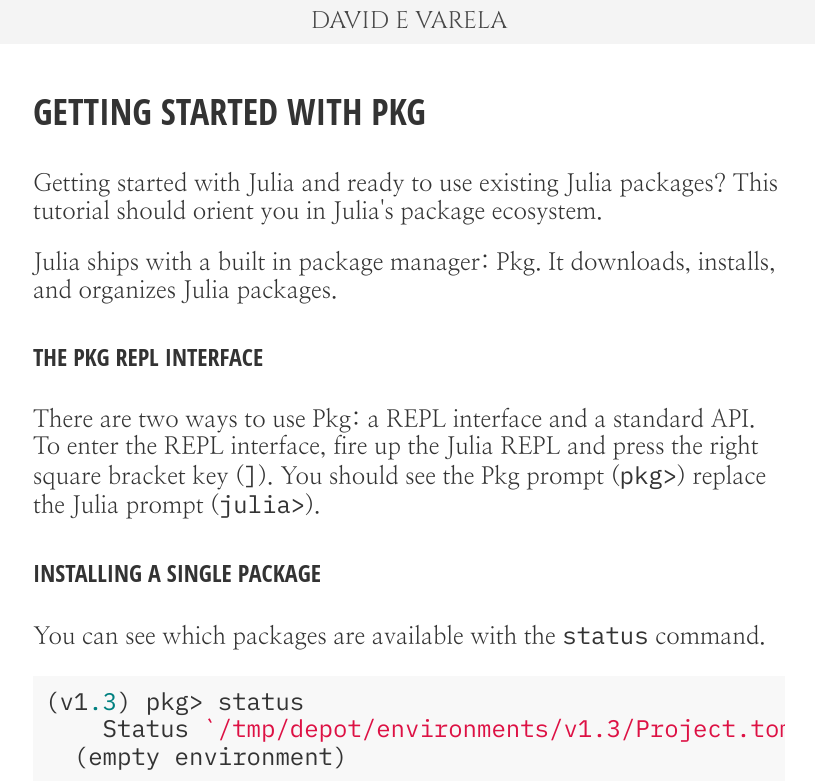
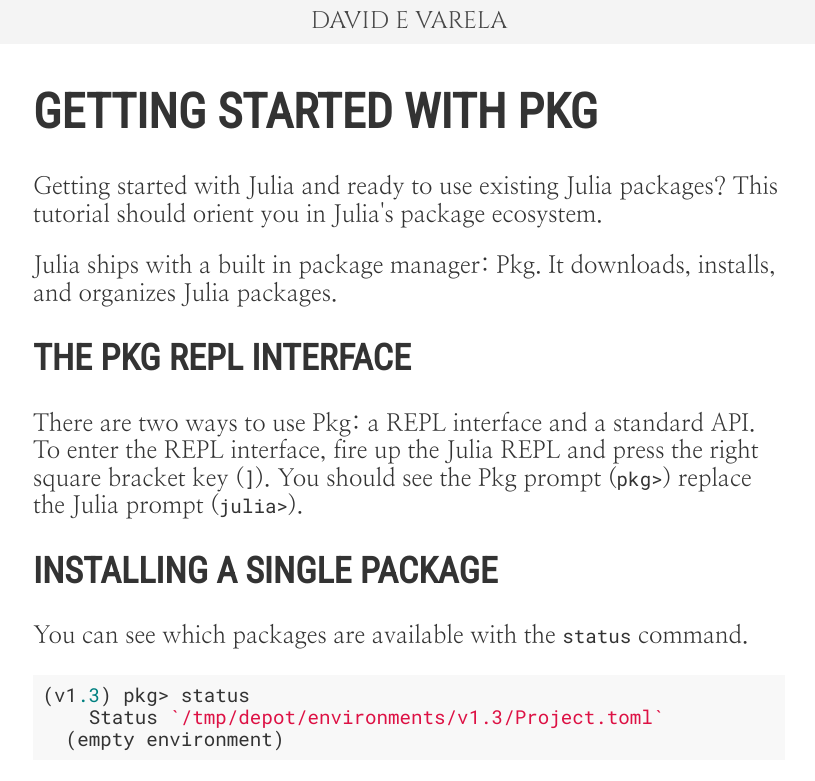
Before and after one commit to 00vareladavid/00vareladavid.github.io, a plain HTML site: page pub/getting_started_with_pkg.html in a window 1280 px wide. Shown: the top 781 px of the page, without its empty margins (231-1046 px from the left). Drawn offline with Linux system fonts and the light colour scheme.

Commit message:
adjust fonts

```diff
--- a/css/custom.css
+++ b/css/custom.css
@@ -1,2 +1,2 @@
 a { text-decoration: none ; }
-code { font-family: 'IBM Plex Mono', monospace; font-size: 1.5rem ; }
+code { font-family: 'Roboto Mono', monospace; font-size: 1.2rem ; }
--- a/pub/getting_started_with_pkg.html
+++ b/pub/getting_started_with_pkg.html
@@ -9,7 +9,7 @@
    <!-- Syntax highlighting via Prism, note: restricted langs -->
 <link rel="stylesheet" href="/libs/highlight/github.min.css">
 
-  <link href="https://fonts.googleapis.com/css?family=Cinzel|Cormorant+Garamond|IBM+Plex+Mono|Nanum+Myeongjo|Open+Sans+Condensed&display=swap" rel="stylesheet">
+  <link href="https://fonts.googleapis.com/css?family=Cinzel|Roboto+Mono|Roboto+Condensed|Cormorant+Garamond|Source+Code+Pro|Nanum+Myeongjo|Open+Sans+Condensed&display=swap" rel="stylesheet">
   <link rel="stylesheet" href="/css/tachyons.css">
   <link rel="stylesheet" href="/css/custom.css">
    <title>Getting Started With Pkg</title>
@@ -25,12 +25,12 @@
 <!-- Content appended here -->
 
 <div class="jd-content">
-<h1 id="getting_started_with_pkg"><a class="open-sans-condensed f2 ttu black-80" href="/pub/getting_started_with_pkg.html#getting_started_with_pkg">Getting Started with Pkg</a></h1>
+<h1 id="getting_started_with_pkg"><a class="roboto-condensed f1 ttu black-80" href="/pub/getting_started_with_pkg.html#getting_started_with_pkg">Getting Started with Pkg</a></h1>
 <p>Getting started with Julia and ready to use existing Julia packages? This tutorial should orient you in Julia&#39;s package ecosystem.</p>
 <p>Julia ships with a built in package manager: Pkg. It downloads, installs, and organizes Julia packages.</p>
-<h2 id="the_pkg_repl_interface"><a class="open-sans-condensed f3 ttu black-80" href="/pub/getting_started_with_pkg.html#the_pkg_repl_interface">The Pkg REPL Interface</a></h2>
+<h2 id="the_pkg_repl_interface"><a class="roboto-condensed f2 ttu black-80" href="/pub/getting_started_with_pkg.html#the_pkg_repl_interface">The Pkg REPL Interface</a></h2>
 <p>There are two ways to use Pkg: a REPL interface and a standard API. To enter the REPL interface,   fire up the Julia REPL and press the right square bracket key &#40;<code>&#93;</code>&#41;. You should see the Pkg prompt &#40;<code>pkg&gt;</code>&#41; replace the Julia prompt &#40;<code>julia&gt;</code>&#41;.</p>
-<h2 id="installing_a_single_package"><a class="open-sans-condensed f3 ttu black-80" href="/pub/getting_started_with_pkg.html#installing_a_single_package">Installing a Single Package</a></h2>  You can see which packages are available with the <code>status</code> command.</p>
+<h2 id="installing_a_single_package"><a class="roboto-condensed f2 ttu black-80" href="/pub/getting_started_with_pkg.html#installing_a_single_package">Installing a Single Package</a></h2>  You can see which packages are available with the <code>status</code> command.</p>
 <pre><code class="language-julia">(v1.3) pkg> status
     Status `/tmp/depot/environments/v1.3/Project.toml`
   (empty environment)</code></pre>
```
Also changed, not shown: index.html (+3 -3 lines), src/_html_parts/head.html (+1 -1 lines).
